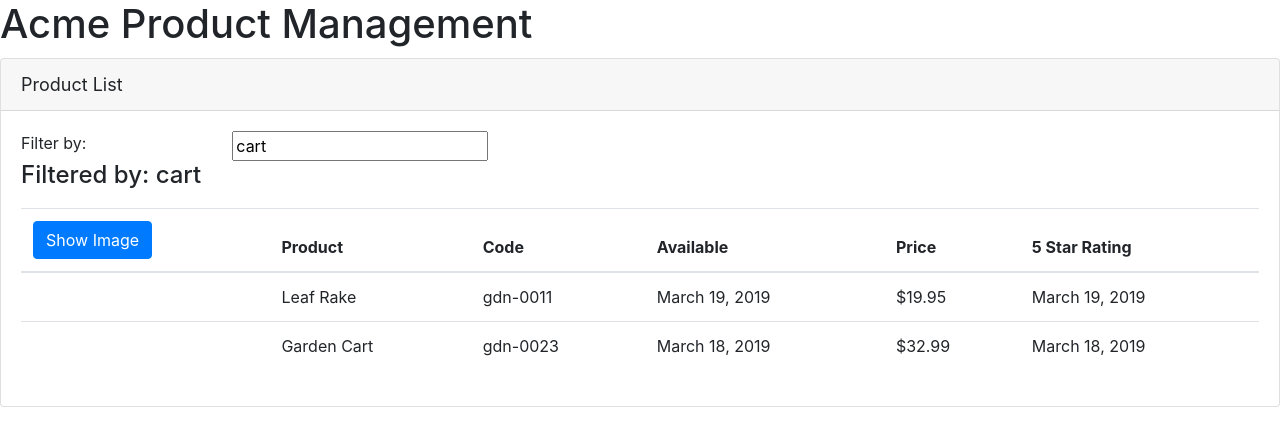
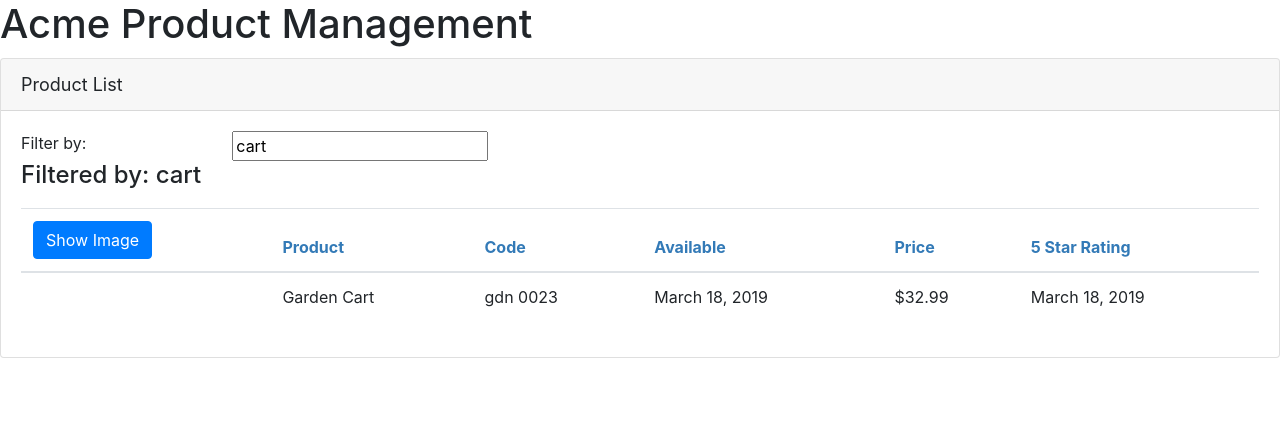
Before and after one commit to krystiansulinski/Angular-GettingStarted, an Angular app in the folder APM-Start/: page / in a window 1280 px wide. Shown: the top 446 px of the page. Built offline with nearby package versions, Linux system fonts and the light colour scheme.

Commit message:
Chapter 7

```diff
--- a/APM-Start/src/app/app.module.ts
+++ b/APM-Start/src/app/app.module.ts
@@ -4,12 +4,14 @@ import { FormsModule } from '@angular/forms';
 
 import { AppComponent } from './app.component';
 import { ProductListComponent } from './products/product-list.component';
+import { ConvertToSpacesPipe } from './shared/convert-to-spaces.pipe';
 
 
 @NgModule({
   declarations: [
     AppComponent,
-    ProductListComponent
+    ProductListComponent,
+    ConvertToSpacesPipe
   ],
   imports: [
     BrowserModule,
--- /dev/null
+++ b/APM-Start/src/app/products/product-list.component.css
@@ -0,0 +1,3 @@
+thead {
+    color: #337AB7
+}
--- a/APM-Start/src/app/products/product-list.component.html
+++ b/APM-Start/src/app/products/product-list.component.html
@@ -34,7 +34,7 @@
           </tr>
         </thead>
         <tbody>
-          <tr *ngFor='let product of products'>
+          <tr *ngFor='let product of filteredProducts'>
             <td>
               <img *ngIf='showImage'
                    [src]='product.imageUrl'
@@ -43,7 +43,7 @@
                    [style.margin.px]='imageMargin' />
             </td>
             <td>{{ product.productName }}</td>
-            <td>{{ product.productCode | lowercase }}</td>
+            <td>{{ product.productCode | lowercase | convertToSpaces: '-'}}</td>
             <td>{{ product.releaseDate }}</td>
             <td>{{ product.price | currency:'USD':'symbol':'1.2-2' }}</td>
             <td>{{ product.releaseDate }}</td>
--- a/APM-Start/src/app/products/product-list.component.ts
+++ b/APM-Start/src/app/products/product-list.component.ts
@@ -1,16 +1,29 @@
-import { Component } from '@angular/core';
+import { Component, OnInit } from '@angular/core';
+import { IProduct } from './product'
 
 @Component({
     selector: 'pm-products',
-    templateUrl: './product-list.component.html'
+    templateUrl: './product-list.component.html',
+    styleUrls: ['./product-list.component.css']
 })
-export class ProductListComponent {
+export class ProductListComponent implements OnInit {
     pageTitle: string = 'Product List';
     imageWidth: number = 50;
     imageMargin: number = 2;
     showImage: boolean = false;
-    listFilter: string = 'cart';
-    products: any[] = [
+
+    _listFilter: string;
+    get listFilter(): string {
+        return this._listFilter;
+    }
+
+    set listFilter(value: string) {
+        this._listFilter = value;
+        this.filteredProducts = this.listFilter ? this.performFilter(this.listFilter) : this.products;
+    }
+
+    filteredProducts: IProduct[];
+    products: IProduct[] = [
         {
             "productId": 1,
             "productName": "Leaf Rake",
@@ -31,9 +44,54 @@ export class ProductListComponent {
             "starRating": 4.2,
             "imageUrl": "assets/images/garden_cart.png"
         },
+        {
+            "productId": 5,
+            "productName": "Hammer",
+            "productCode": "TBX-0048",
+            "releaseDate": "May 21, 2019",
+            "description": "Curved claw steel hammer",
+            "price": 8.9,
+            "starRating": 4.8,
+            "imageUrl": "assets/images/hammer.png"
+        },
+        {
+            "productId": 8,
+            "productName": "Saw",
+            "productCode": "TBX-0022",
+            "releaseDate": "May 15, 2019",
+            "description": "15-inch steel blade hand saw",
+            "price": 11.55,
+            "starRating": 3.7,
+            "imageUrl": "assets/images/saw.png"
+        },
+        {
+            "productId": 10,
+            "productName": "Video Game Controller",
+            "productCode": "GMG-0042",
+            "releaseDate": "October 15, 2018",
+            "description": "Standard two-button video game controller",
+            "price": 35.95,
+            "starRating": 4.6,
+            "imageUrl": "assets/images/xbox-controller.png"
+        }
     ];
+
+    constructor() {
+        this.filteredProducts = this.products;
+        this.listFilter = 'cart';
+    }
+
+    performFilter(filterBy: string): IProduct[] {
+        filterBy = filterBy.toLocaleLowerCase();
+        return this.products.filter((product: IProduct) =>
+            product.productName.toLocaleLowerCase().indexOf(filterBy) !== -1);
+    }
 
     toggleImage(): void {
         this.showImage = !this.showImage;
     }
+
+    ngOnInit(): void {
+        console.log('In OnInit');
+    }
 }
--- /dev/null
+++ b/APM-Start/src/app/products/product.ts
@@ -0,0 +1,10 @@
+export interface IProduct {
+    productId: number;
+    productName: string;
+    productCode: string;
+    releaseDate: string;
+    description: string;
+    price: number;
+    starRating: number;
+    imageUrl: string;
+}
--- /dev/null
+++ b/APM-Start/src/app/shared/convert-to-spaces.pipe.ts
@@ -0,0 +1,10 @@
+import { Pipe, PipeTransform } from '@angular/core';
+
+@Pipe({
+    name: 'convertToSpaces'
+})
+export class ConvertToSpacesPipe implements PipeTransform {
+    transform(value: string, character: string): string {
+        return value.replace(character, ' ');
+    }
+}
```
